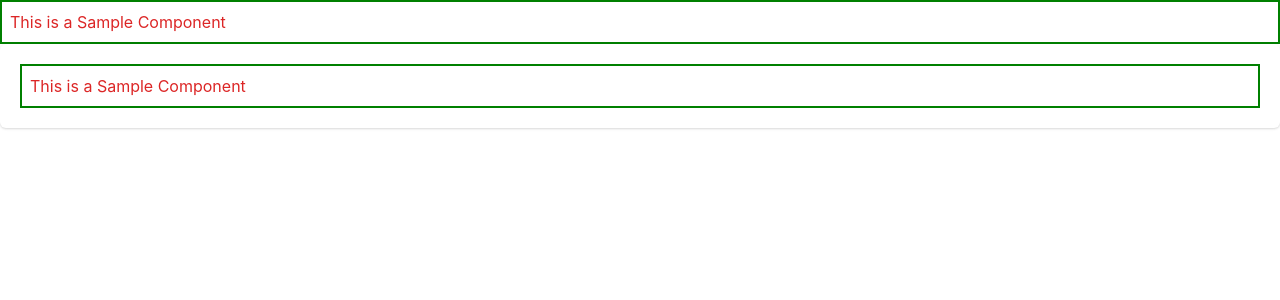
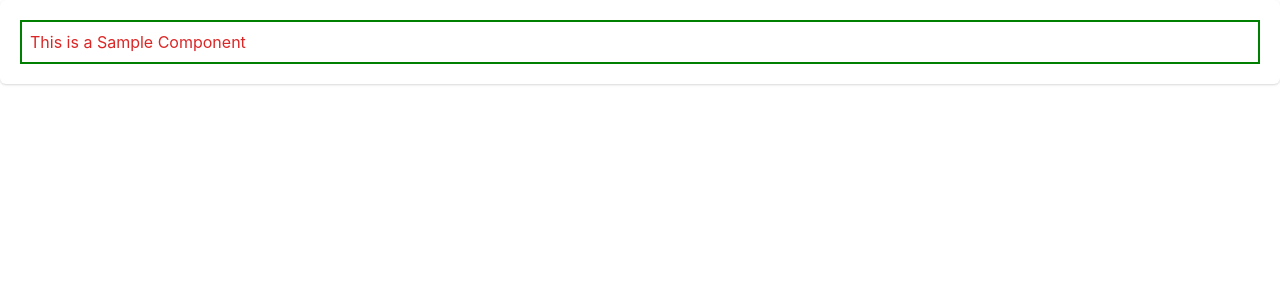
Before and after one commit to CS222-UIUC-INFRA/course-website, a Next.js app: page / in a window 1280 px wide. Shown: the top 300 px of the page. Built offline with nearby package versions, Linux system fonts and the light colour scheme.

Commit message:
Attend to review comments, add chakra provider at parent level

```diff
--- a/src/app/layout.js
+++ b/src/app/layout.js
@@ -1,3 +1,4 @@
+import { ChakraProvider } from '@chakra-ui/react';
 import './globals.css';
 
 export const metadata = {
@@ -8,7 +9,7 @@ export const metadata = {
 export default function RootLayout({ children }) {
     return (
         <html lang="en">
-            <body>{children}</body>
+            <body><ChakraProvider>{children}</ChakraProvider></body>
         </html>
     );
 }
--- a/src/app/page.js
+++ b/src/app/page.js
@@ -3,20 +3,15 @@ import Image from 'next/image';
 import { ChakraProvider } from '@chakra-ui/react'
 
 // Added this for testing, can be removed later
-import { Card, CardHeader, CardBody, CardFooter } from '@chakra-ui/react'
+import { Card, CardBody } from '@chakra-ui/react'
 
 export default function Home() {
     return (
-        <ChakraProvider>
-            <div>
-                {/* Delete the SampleComponent before starting work on the page */}
-                <SampleComponent samplePropTitle="This is a Sample Component" />
-            </div>
             <Card>
                 <CardBody>
+                    {/* Delete the SampleComponent before starting work on the page */}
                     <SampleComponent samplePropTitle="This is a Sample Component" />
                 </CardBody>
             </Card>
-        </ChakraProvider>
     );
 }
```
